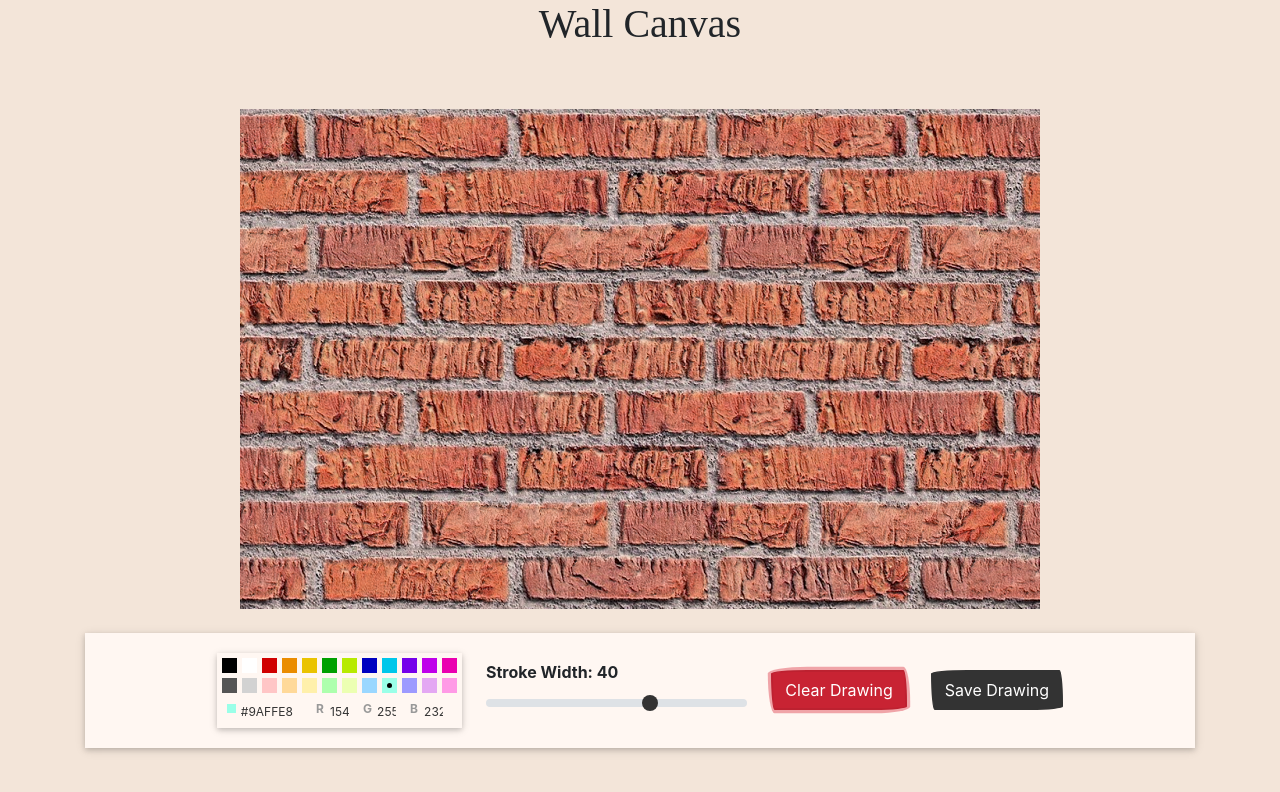
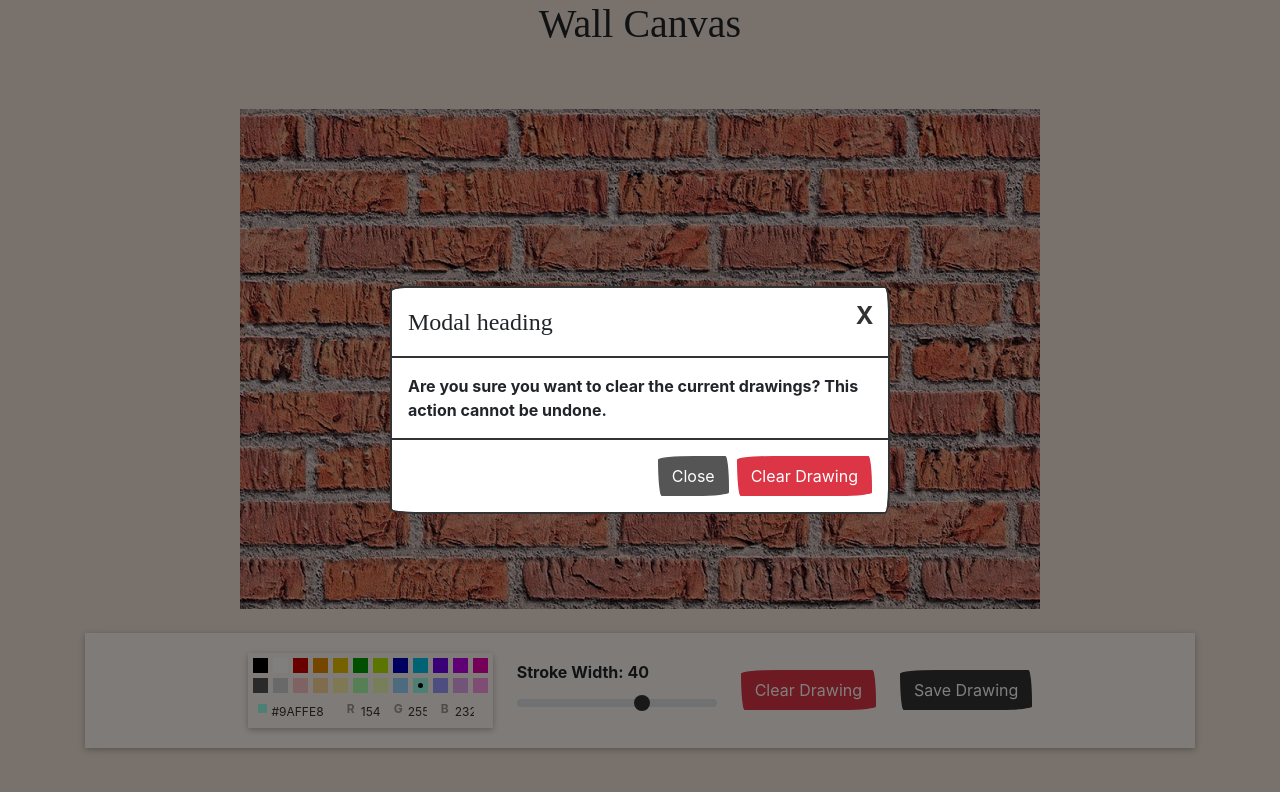
Before and after one commit to LeoYulinLi/wall-canvas, a React (Create React App) app: page / in a window 1280 px wide. Both pictures are taken after a click on the button "Clear Drawing". Shown: the top 792 px of the page. Built offline with nearby package versions, Linux system fonts and the light colour scheme; a web font is replaced by a local one.

Commit message:
Added Delete Confirmation

```diff
--- a/src/components/panel/Panel.module.scss
+++ b/src/components/panel/Panel.module.scss
@@ -35,6 +35,7 @@
 
 .strokePicker {
     margin: 0;
+    width: 200px;
 }
 
 .colorPicker {
--- a/src/components/panel/Panel.tsx
+++ b/src/components/panel/Panel.tsx
@@ -4,7 +4,7 @@ import wall from "../../assets/Tileable_Red_Brick_Texturise.jpg";
 import throttle from "lodash.throttle";
 import alpha from "color-alpha";
 import { CompactPicker } from "react-color";
-import { Button, Form } from "react-bootstrap";
+import { Button, Form, Modal } from "react-bootstrap";
 import styles from "./Panel.module.scss";
 
 interface PaletteTypes {
@@ -48,6 +48,8 @@ const Palette: FC<PaletteTypes> = props => {
     "#ff9ae6"
   ];
 
+  const [showModal, setShowModal] = useState(false);
+
   return (
     <div className={styles.palette}>
       <CompactPicker onChange={color => setStrokeColor(color.hex)} color={strokeColor} colors={colors} className={styles.colorPicker}/>
@@ -57,8 +59,25 @@ const Palette: FC<PaletteTypes> = props => {
           <Form.Control type="range" min={5} max={60} custom value={strokeWidth} onChange={event => setStrokeWidth(+event.target.value)}/>
         </Form.Group>
       </Form>
-      <Button type="button" variant="danger" onClick={clearDrawing}>Clear Drawing</Button>
+      <Button type="button" variant="danger" onClick={() => setShowModal(true)}>Clear Drawing</Button>
       <Button type="button" onClick={saveDrawing}>Save Drawing</Button>
+      <Modal show={showModal} onHide={() => setShowModal(false)} centered>
+        <Modal.Header closeButton>
+          <Modal.Title>Modal heading</Modal.Title>
+        </Modal.Header>
+        <Modal.Body>Are you sure you want to clear the current drawings? This action cannot be undone.</Modal.Body>
+        <Modal.Footer>
+          <Button variant="secondary" onClick={() => setShowModal(false)}>
+            Close
+          </Button>
+          <Button variant="danger" onClick={() => {
+            clearDrawing();
+            setShowModal(false);
+          }}>
+            Clear Drawing
+          </Button>
+        </Modal.Footer>
+      </Modal>
     </div>
   );
 };
```
